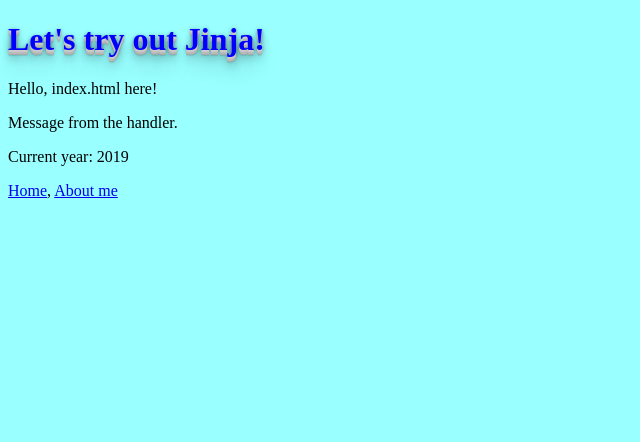
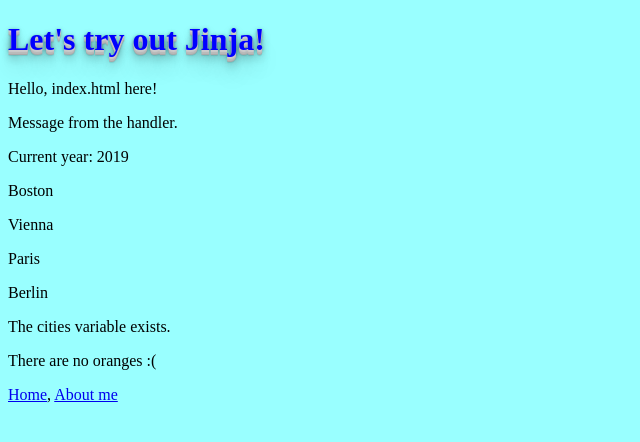
Before and after one commit to pabloduran17/flask, a Flask app: page / in a window 1280 px wide. Shown: the top 442 px of the page, without its empty margins (0-640 px from the left). Run offline with Flask 2, Linux system fonts and the light colour scheme.

Commit message:
more jinja changes

```diff
--- a/main.py
+++ b/main.py
@@ -8,8 +8,10 @@ app = Flask (__name__)
 def index():
     some_text = "Message from the handler."
     current_year = datetime.datetime.now().year
-    return render_template("index.html", some_text=some_text, current_year=current_year)
-    return render_template("index.html")
+
+    cities = ["Boston", "Vienna", "Paris", "Berlin"]
+
+    return render_template("index.html", some_text=some_text, current_year=current_year, cities=cities)
 
 @app.route("/boogle")
 def about_me():
--- a/templates/index.html
+++ b/templates/index.html
@@ -1,3 +1,4 @@
+
 {% extends "base.html" %}
 
 {% block content %}
@@ -5,4 +6,20 @@
 
     <p>{{some_text}}</p>
     <p>Current year: {{current_year}}</p>
+
+    {% for city in cities %}
+        <p>{{city}}</p>
+    {% endfor %}
+
+    {% if cities %}
+        <p>The cities variable exists.</p>
+    {% else %}
+        <p>There are no cities :(</p>
+    {% endif %}
+
+    {% if oranges %}
+        <p>The oranges variable exists.</p>
+    {% else %}
+        <p>There are no oranges :(</p>
+    {% endif %}
 {% endblock content %}
```
